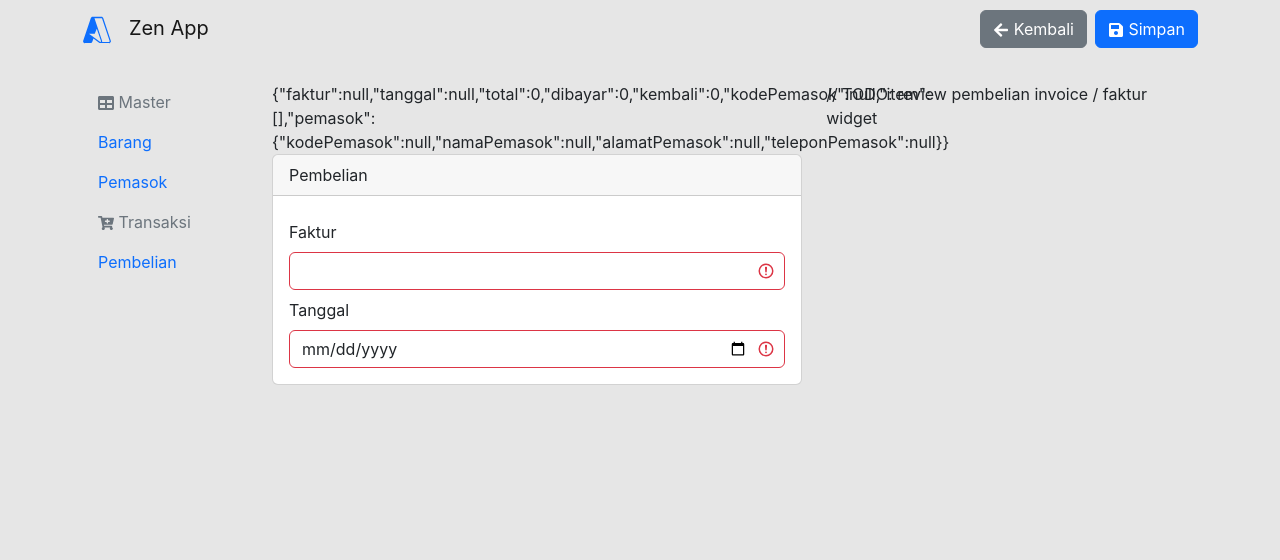
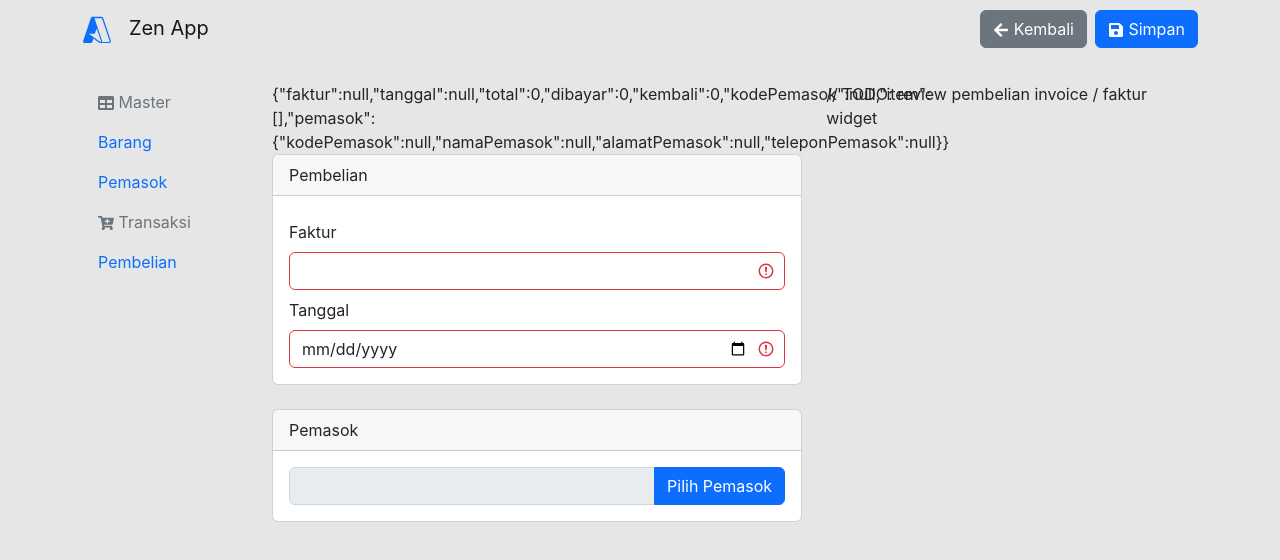
Before and after one commit to coderitma/react-pos, a React (Create React App) app: page /pembelian/add in a window 1280 px wide. Shown: the top 560 px of the page. Built offline with nearby package versions, Linux system fonts and the light colour scheme.

Commit message:
step 10/21

```diff
--- a/src/pages/pembelian/PembelianAddPage.js
+++ b/src/pages/pembelian/PembelianAddPage.js
@@ -4,6 +4,7 @@ import { useNavigate } from "react-router-dom";
 import NavigationWidget from "../../widgets/commons/NavigationWidget";
 import { FaArrowLeft, FaSave } from "react-icons/fa";
 import { Button, Card, Col, Form, Row } from "react-bootstrap";
+import PemasokChoiceWidget from "../../widgets/pemasok/PemasokChoiceWidget";
 
 const initPembelian = {
   faktur: null,
@@ -133,6 +134,16 @@ const PembelianAddPage = () => {
                 </Form.Group>
               </Card.Body>
             </Card>
+
+            <Card className="mt-4">
+              <Card.Header>Pemasok</Card.Header>
+              <Card.Body>
+                <PemasokChoiceWidget
+                  onlyButton={false}
+                  callbackPemasokChoiceWidget={callbackPemasokChoiceWidget}
+                />
+              </Card.Body>
+            </Card>
           </Col>
           <Col md={5}>// TODO: review pembelian invoice / faktur widget</Col>
         </Row>
--- a/src/widgets/pemasok/PemasokChoiceWidget.js
+++ b/src/widgets/pemasok/PemasokChoiceWidget.js
@@ -1,4 +1,7 @@
 import { useEffect, useState } from "react";
+import PemasokService from "../../services/PemasokService";
+import { Form, InputGroup, Modal, Button, Table } from "react-bootstrap";
+import { FaArrowDown } from "react-icons/fa";
 
 const initQuery = { page: 1, limit: 7 };
 
@@ -10,13 +13,86 @@ const PemasokChoiceWidget = ({
   const [show, setShow] = useState(false);
   const [daftarPemasok, setDaftarPemasok] = useState([]);
   const [query, setQuery] = useState(initQuery);
-  const [pemasokReview, setPemasokWidget] = useState({});
+  const [pemasokReview, setPemasokReview] = useState({});
 
   useEffect(() => {
     if (show) handlePemasokServiceList();
   }, [show, query]);
 
-  const handlePemasokServiceList = () => {};
+  const handlePemasokServiceList = () => {
+    PemasokService.list(query)
+      .then((response) => {
+        setDaftarPemasok(response.data);
+      })
+      .catch((error) => {});
+  };
+
+  const callbackPemasokSearchInlineWidget = (q) => {
+    setQuery((values) => ({ ...values, ...q }));
+  };
+
+  const handleChoice = (pemasok) => {
+    setPemasokReview(pemasok);
+    if (dataInjection) {
+      callbackPemasokChoiceWidget({ ...pemasok, ...dataInjection });
+    } else {
+      callbackPemasokChoiceWidget(pemasok);
+    }
+
+    setShow(false);
+  };
+
+  return (
+    <>
+      {!onlyButton && (
+        <InputGroup>
+          <Form.Control
+            type="text"
+            disabled
+            value={pemasokReview.namaPemasok || ""}
+          />
+          <Button onClick={() => setShow(true)}>Pilih Pemasok</Button>
+        </InputGroup>
+      )}
+
+      {onlyButton && (
+        <Button onClick={() => setShow(true)}>Pilih Pemasok</Button>
+      )}
+
+      <Modal show={show} onHide={() => setShow(false)} centered size="lg">
+        <Modal.Header closeButton>
+          <Modal.Title>Pilih Pemasok</Modal.Title>
+        </Modal.Header>
+
+        <Table>
+          <thead>
+            <tr>
+              <th>Kode Pemasok</th>
+              <th>Nama Pemasok</th>
+              <th>Alamat Pemasok</th>
+              <th>Telepon Pemasok</th>
+              <th>Aksi</th>
+            </tr>
+          </thead>
+          <tbody>
+            {daftarPemasok.map((pemasok, index) => (
+              <tr key={index}>
+                <td>{pemasok.kodePemasok}</td>
+                <td>{pemasok.namaPemasok}</td>
+                <td>{pemasok.alamatPemasok}</td>
+                <td>{pemasok.teleponPemasok}</td>
+                <td>
+                  <Button onClick={() => handleChoice(pemasok)}>
+                    <FaArrowDown />
+                  </Button>
+                </td>
+              </tr>
+            ))}
+          </tbody>
+        </Table>
+      </Modal>
+    </>
+  );
 };
 
 export default PemasokChoiceWidget;
```
